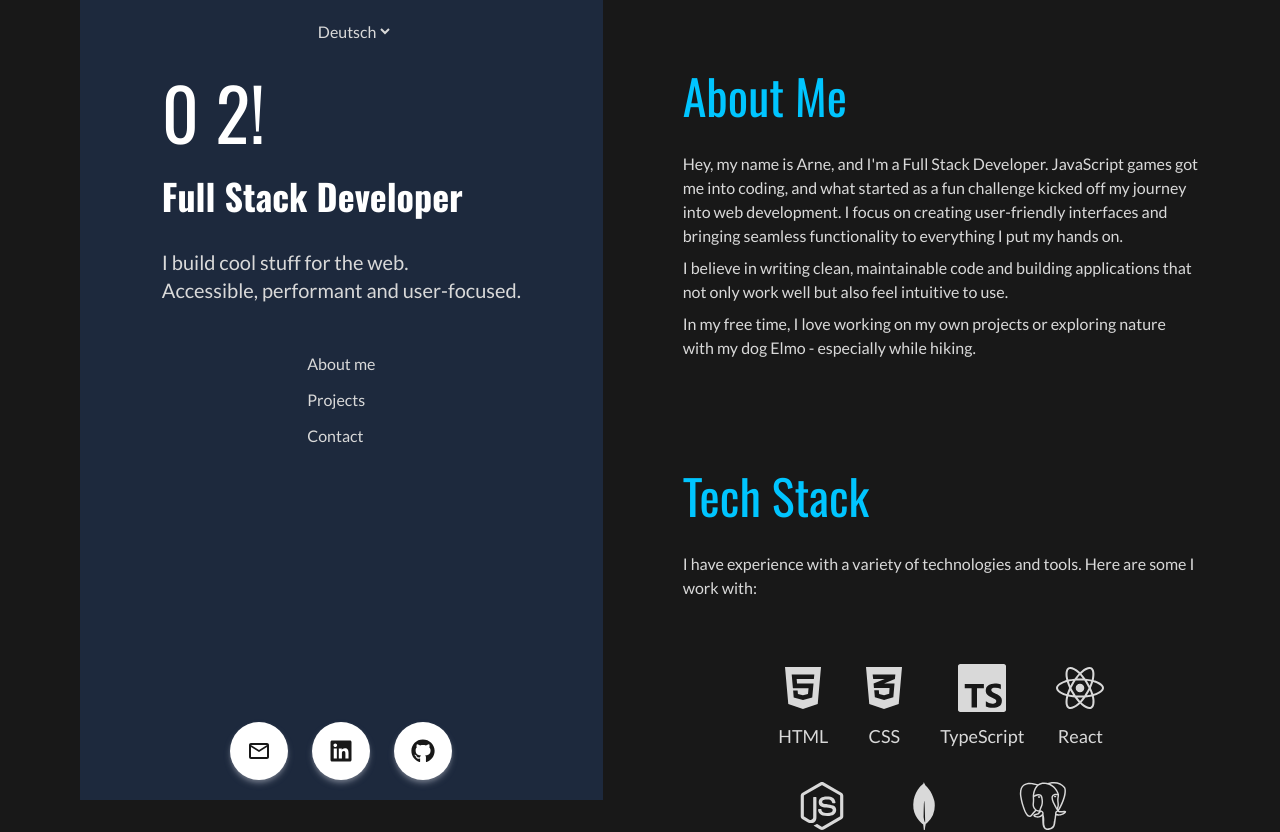
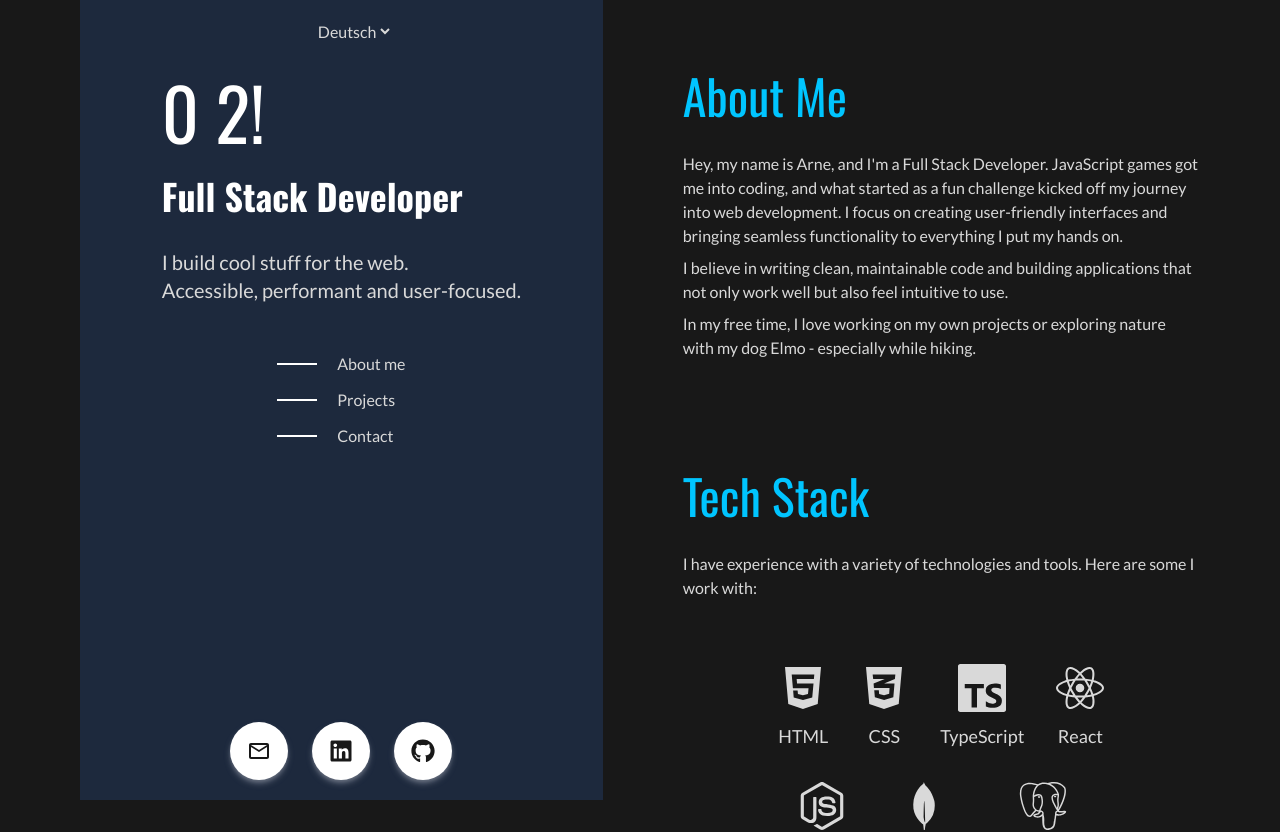
Before and after one commit to Dudeldups/personal-portfolio, a React (Vite) app in the folder frontend/: page / in a window 1280 px wide. Shown: the top 832 px of the page. Built offline with nearby package versions, Linux system fonts and the light colour scheme.

Commit message:
add deco span

```diff
--- a/frontend/src/components/Header/Navbar.tsx
+++ b/frontend/src/components/Header/Navbar.tsx
@@ -7,13 +7,16 @@ const Navbar = () => {
   return (
     <nav className="max-lg:hidden">
       <ul className="flex flex-col gap-3">
-        <li>
+        <li className="flex items-center gap-5">
+          <span className="h-0.5 w-10 bg-white"></span>
           <a href="#about">{t(KEYS.NAV.ABOUT)}</a>
         </li>
-        <li>
+        <li className="flex items-center gap-5">
+          <span className="h-0.5 w-10 bg-white"></span>
           <a href="#projects">{t(KEYS.NAV.PROJECTS)}</a>
         </li>
-        <li>
+        <li className="flex items-center gap-5">
+          <span className="h-0.5 w-10 bg-white"></span>
           <a href="#contact">{t(KEYS.NAV.CONTACT)}</a>
         </li>
       </ul>
```
